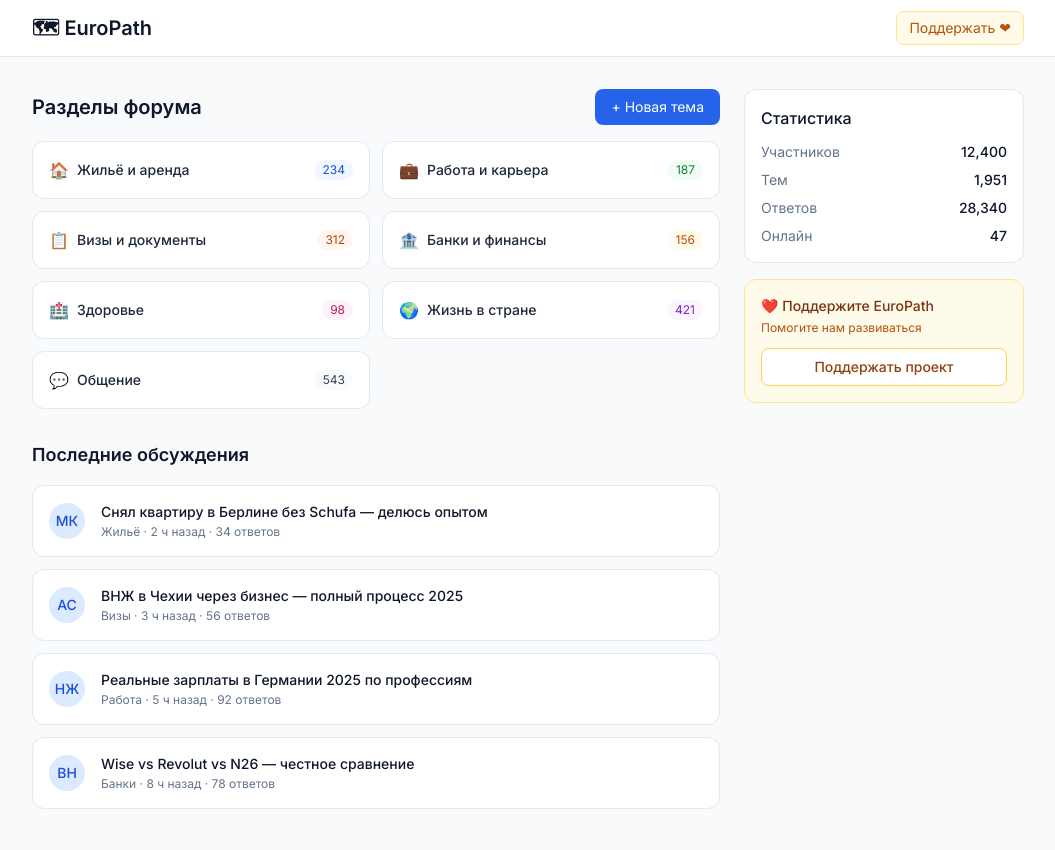
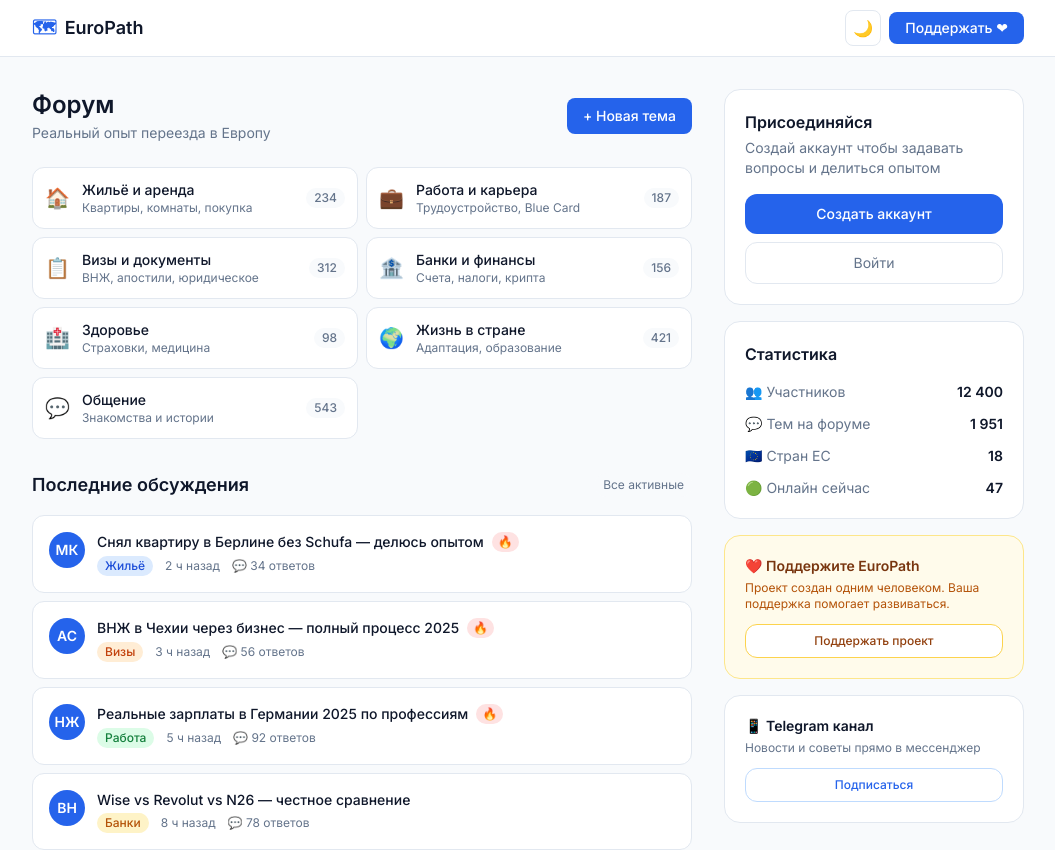
Before and after one commit to xxdkzn/europath, a Next.js app: page /forum in a window 1280 px wide. Shown: the top 850 px of the page, without its empty margins (112-1167 px from the left). Built offline with nearby package versions, Linux system fonts and the light colour scheme.

Commit message:
feat: redesign forum page with dark mode

```diff
--- a/src/app/forum/page.tsx
+++ b/src/app/forum/page.tsx
@@ -1,94 +1,182 @@
 import Link from 'next/link'
+import ThemeToggle from '@/components/ThemeToggle'
 
 const CATEGORIES = [
-  { slug: 'housing', name: 'Жильё и аренда',   count: 234, icon: '🏠', color: 'bg-blue-50 text-blue-700' },
-  { slug: 'work',    name: 'Работа и карьера',  count: 187, icon: '💼', color: 'bg-green-50 text-green-700' },
-  { slug: 'visa',    name: 'Визы и документы',  count: 312, icon: '📋', color: 'bg-orange-50 text-orange-700' },
-  { slug: 'bank',    name: 'Банки и финансы',   count: 156, icon: '🏦', color: 'bg-amber-50 text-amber-700' },
-  { slug: 'health',  name: 'Здоровье',          count: 98,  icon: '🏥', color: 'bg-pink-50 text-pink-700' },
-  { slug: 'life',    name: 'Жизнь в стране',    count: 421, icon: '🌍', color: 'bg-purple-50 text-purple-700' },
-  { slug: 'general', name: 'Общение',           count: 543, icon: '💬', color: 'bg-slate-50 text-slate-700' },
+  { slug: 'housing', name: 'Жильё и аренда',   desc: 'Квартиры, комнаты, покупка',    icon: '🏠', count: 234 },
+  { slug: 'work',    name: 'Работа и карьера',  desc: 'Трудоустройство, Blue Card',    icon: '💼', count: 187 },
+  { slug: 'visa',    name: 'Визы и документы',  desc: 'ВНЖ, апостили, юридическое',   icon: '📋', count: 312 },
+  { slug: 'bank',    name: 'Банки и финансы',   desc: 'Счета, налоги, крипта',         icon: '🏦', count: 156 },
+  { slug: 'health',  name: 'Здоровье',          desc: 'Страховки, медицина',           icon: '🏥', count: 98  },
+  { slug: 'life',    name: 'Жизнь в стране',    desc: 'Адаптация, образование',        icon: '🌍', count: 421 },
+  { slug: 'general', name: 'Общение',           desc: 'Знакомства и истории',          icon: '💬', count: 543 },
 ]
 
 const RECENT = [
-  { id: '1', title: 'Снял квартиру в Берлине без Schufa — делюсь опытом', cat: 'Жильё',  author: 'МК', time: '2 ч назад', replies: 34 },
-  { id: '2', title: 'ВНЖ в Чехии через бизнес — полный процесс 2025',     cat: 'Визы',   author: 'АС', time: '3 ч назад', replies: 56 },
-  { id: '3', title: 'Реальные зарплаты в Германии 2025 по профессиям',     cat: 'Работа', author: 'НЖ', time: '5 ч назад', replies: 92 },
-  { id: '4', title: 'Wise vs Revolut vs N26 — честное сравнение',          cat: 'Банки',  author: 'ВН', time: '8 ч назад', replies: 78 },
+  { id: '1', title: 'Снял квартиру в Берлине без Schufa — делюсь опытом', cat: 'housing', catName: 'Жильё',  author: 'МК', time: '2 ч назад',  replies: 34, hot: true  },
+  { id: '2', title: 'ВНЖ в Чехии через бизнес — полный процесс 2025',     cat: 'visa',    catName: 'Визы',   author: 'АС', time: '3 ч назад',  replies: 56, hot: true  },
+  { id: '3', title: 'Реальные зарплаты в Германии 2025 по профессиям',     cat: 'work',    catName: 'Работа', author: 'НЖ', time: '5 ч назад',  replies: 92, hot: true  },
+  { id: '4', title: 'Wise vs Revolut vs N26 — честное сравнение',          cat: 'bank',    catName: 'Банки',  author: 'ВН', time: '8 ч назад',  replies: 78, hot: false },
+  { id: '5', title: 'Как найти жильё в Праге за 2 недели',                 cat: 'housing', catName: 'Жильё',  author: 'АП', time: '1 д назад',  replies: 21, hot: false },
+  { id: '6', title: 'Blue Card EU — что это и как получить',               cat: 'work',    catName: 'Работа', author: 'ИМ', time: '2 д назад',  replies: 28, hot: false },
 ]
+
+const CAT_COLORS: Record<string, string> = {
+  housing: 'bg-blue-100 dark:bg-blue-900 text-blue-700 dark:text-blue-300',
+  work:    'bg-green-100 dark:bg-green-900 text-green-700 dark:text-green-300',
+  visa:    'bg-orange-100 dark:bg-orange-900 text-orange-700 dark:text-orange-300',
+  bank:    'bg-amber-100 dark:bg-amber-900 text-amber-700 dark:text-amber-300',
+  health:  'bg-pink-100 dark:bg-pink-900 text-pink-700 dark:text-pink-300',
+  life:    'bg-purple-100 dark:bg-purple-900 text-purple-700 dark:text-purple-300',
+  general: 'bg-slate-100 dark:bg-slate-700 text-slate-700 dark:text-slate-300',
+}
 
 export default function ForumPage() {
   return (
-    <main className="min-h-screen bg-slate-50">
-      <nav className="bg-white border-b border-slate-200 sticky top-0 z-50">
+    <main className="min-h-screen" style={{ backgroundColor: 'var(--bg)' }}>
+
+      {/* Навигация */}
+      <nav className="sticky top-0 z-50 border-b" style={{ backgroundColor: 'var(--bg-card)', borderColor: 'var(--border)' }}>
         <div className="max-w-5xl mx-auto px-4 h-14 flex items-center justify-between">
-          <Link href="/" className="text-xl font-semibold text-slate-900">🗺 EuroPath</Link>
-          <Link href="/support" className="text-sm bg-amber-50 text-amber-700 border border-amber-200 px-3 py-1.5 rounded-lg">Поддержать ❤</Link>
+          <Link href="/" className="flex items-center gap-2 font-semibold text-lg" style={{ color: 'var(--text)' }}>
+            <span className="text-blue-600">🗺</span> EuroPath
+          </Link>
+          <div className="flex items-center gap-2">
+            <ThemeToggle />
+            <Link href="/support" className="text-sm bg-blue-600 hover:bg-blue-700 text-white px-4 py-1.5 rounded-lg font-medium transition-colors">
+              Поддержать ❤
+            </Link>
+          </div>
         </div>
       </nav>
 
       <div className="max-w-5xl mx-auto px-4 py-8">
-        <div className="grid grid-cols-[1fr_280px] gap-6">
+        <div className="grid grid-cols-[1fr_300px] gap-8">
+
+          {/* Основной контент */}
           <div>
-            <div className="flex items-center justify-between mb-4">
-              <h1 className="text-xl font-semibold text-slate-900">Разделы форума</h1>
-              <Link href="/forum/new" className="text-sm bg-blue-600 text-white px-4 py-2 rounded-lg hover:bg-blue-700">
+            {/* Заголовок + кнопка */}
+            <div className="flex items-center justify-between mb-6">
+              <div>
+                <h1 className="text-2xl font-semibold" style={{ color: 'var(--text)' }}>Форум</h1>
+                <p className="text-sm mt-0.5" style={{ color: 'var(--text-muted)' }}>Реальный опыт переезда в Европу</p>
+              </div>
+              <Link href="/auth/register" className="text-sm bg-blue-600 hover:bg-blue-700 text-white px-4 py-2 rounded-lg font-medium transition-colors">
                 + Новая тема
               </Link>
             </div>
 
-            <div className="grid grid-cols-2 gap-3 mb-8">
+            {/* Категории */}
+            <div className="grid grid-cols-2 gap-2 mb-8">
               {CATEGORIES.map((cat) => (
                 <Link key={cat.slug} href={`/forum/${cat.slug}`}
-                  className="bg-white rounded-xl border border-slate-200 p-4 hover:border-slate-300 transition-all">
-                  <div className="flex items-center justify-between">
-                    <div className="flex items-center gap-2">
-                      <span>{cat.icon}</span>
-                      <span className="font-medium text-slate-800 text-sm">{cat.name}</span>
-                    </div>
-                    <span className={`text-xs px-2 py-0.5 rounded-full ${cat.color}`}>{cat.count}</span>
+                  className="flex items-center gap-3 p-3 rounded-xl border transition-all hover:border-blue-300 dark:hover:border-blue-700"
+                  style={{ backgroundColor: 'var(--bg-card)', borderColor: 'var(--border)' }}>
+                  <span className="text-xl">{cat.icon}</span>
+                  <div className="flex-1 min-w-0">
+                    <div className="text-sm font-medium truncate" style={{ color: 'var(--text)' }}>{cat.name}</div>
+                    <div className="text-xs truncate" style={{ color: 'var(--text-muted)' }}>{cat.desc}</div>
                   </div>
+                  <span className="text-xs font-medium px-2 py-0.5 rounded-full flex-shrink-0" style={{ backgroundColor: 'var(--bg)', color: 'var(--text-muted)' }}>
+                    {cat.count}
+                  </span>
                 </Link>
               ))}
             </div>
 
-            <h2 className="text-lg font-semibold text-slate-900 mb-4">Последние обсуждения</h2>
-            <div className="space-y-3">
+            {/* Последние темы */}
+            <div className="flex items-center justify-between mb-4">
+              <h2 className="text-lg font-semibold" style={{ color: 'var(--text)' }}>Последние обсуждения</h2>
+              <span className="text-xs px-2 py-1 rounded-full" style={{ backgroundColor: 'var(--bg)', color: 'var(--text-muted)' }}>
+                Все активные
+              </span>
+            </div>
+
+            <div className="space-y-2">
               {RECENT.map((t) => (
                 <Link key={t.id} href={`/forum/thread/${t.id}`}
-                  className="bg-white rounded-xl border border-slate-200 p-4 flex items-center gap-4 hover:border-slate-300 transition-all block">
-                  <div className="w-9 h-9 rounded-full bg-blue-100 text-blue-700 flex items-center justify-center text-sm font-medium flex-shrink-0">
+                  className="flex items-start gap-3 p-4 rounded-xl border transition-all hover:border-blue-300 dark:hover:border-blue-700 block"
+                  style={{ backgroundColor: 'var(--bg-card)', borderColor: 'var(--border)' }}>
+                  {/* Аватар */}
+                  <div className="w-9 h-9 rounded-full bg-blue-600 text-white flex items-center justify-center text-sm font-semibold flex-shrink-0">
                     {t.author}
                   </div>
+                  {/* Контент */}
                   <div className="flex-1 min-w-0">
-                    <p className="font-medium text-slate-900 text-sm truncate">{t.title}</p>
-                    <p className="text-xs text-slate-500 mt-0.5">{t.cat} · {t.time} · {t.replies} ответов</p>
+                    <div className="flex items-start gap-2 mb-1">
+                      <p className="text-sm font-medium leading-snug" style={{ color: 'var(--text)' }}>{t.title}</p>
+                      {t.hot && (
+                        <span className="flex-shrink-0 text-xs bg-red-100 dark:bg-red-900 text-red-600 dark:text-red-400 px-1.5 py-0.5 rounded-full font-medium">
+                          🔥
+                        </span>
+                      )}
+                    </div>
+                    <div className="flex items-center gap-3 text-xs" style={{ color: 'var(--text-muted)' }}>
+                      <span className={`px-2 py-0.5 rounded-full text-xs font-medium ${CAT_COLORS[t.cat]}`}>{t.catName}</span>
+                      <span>{t.time}</span>
+                      <span>💬 {t.replies} ответов</span>
+                    </div>
                   </div>
                 </Link>
               ))}
             </div>
           </div>
 
+          {/* Сайдбар */}
           <div className="space-y-4">
-            <div className="bg-white rounded-xl border border-slate-200 p-4">
-              <h3 className="font-medium text-slate-900 mb-3">Статистика</h3>
-              <div className="space-y-2">
-                {[['Участников','12,400'],['Тем','1,951'],['Ответов','28,340'],['Онлайн','47']].map(([l,v]) => (
-                  <div key={l} className="flex justify-between text-sm">
-                    <span className="text-slate-500">{l}</span>
-                    <span className="font-medium text-slate-900">{v}</span>
+
+            {/* Вступить */}
+            <div className="rounded-2xl border p-5" style={{ backgroundColor: 'var(--bg-card)', borderColor: 'var(--border)' }}>
+              <h3 className="font-semibold mb-1" style={{ color: 'var(--text)' }}>Присоединяйся</h3>
+              <p className="text-sm mb-4" style={{ color: 'var(--text-muted)' }}>
+                Создай аккаунт чтобы задавать вопросы и делиться опытом
+              </p>
+              <Link href="/auth/register" className="block text-center text-sm font-medium bg-blue-600 hover:bg-blue-700 text-white py-2.5 rounded-xl transition-colors mb-2">
+                Создать аккаунт
+              </Link>
+              <Link href="/auth/login" className="block text-center text-sm py-2.5 rounded-xl border transition-colors" style={{ borderColor: 'var(--border)', color: 'var(--text-muted)' }}>
+                Войти
+              </Link>
+            </div>
+
+            {/* Статистика */}
+            <div className="rounded-2xl border p-5" style={{ backgroundColor: 'var(--bg-card)', borderColor: 'var(--border)' }}>
+              <h3 className="font-semibold mb-4" style={{ color: 'var(--text)' }}>Статистика</h3>
+              <div className="space-y-3">
+                {[
+                  { l: 'Участников', v: '12 400', icon: '👥' },
+                  { l: 'Тем на форуме', v: '1 951', icon: '💬' },
+                  { l: 'Стран ЕС', v: '18', icon: '🇪🇺' },
+                  { l: 'Онлайн сейчас', v: '47', icon: '🟢' },
+                ].map(({ l, v, icon }) => (
+                  <div key={l} className="flex items-center justify-between">
+                    <span className="text-sm" style={{ color: 'var(--text-muted)' }}>{icon} {l}</span>
+                    <span className="text-sm font-semibold" style={{ color: 'var(--text)' }}>{v}</span>
                   </div>
                 ))}
               </div>
             </div>
 
-            <div className="bg-amber-50 rounded-xl border border-amber-200 p-4">
-              <p className="text-sm font-medium text-amber-900 mb-1">❤️ Поддержите EuroPath</p>
-              <p className="text-xs text-amber-700 mb-3">Помогите нам развиваться</p>
-              <Link href="/support" className="block text-center text-sm font-medium text-amber-800 border border-amber-300 bg-white py-2 rounded-lg hover:bg-amber-50">
+            {/* Поддержать */}
+            <div className="rounded-2xl border border-amber-200 dark:border-amber-800 p-5 bg-amber-50 dark:bg-amber-950">
+              <p className="text-sm font-semibold text-amber-900 dark:text-amber-300 mb-1">❤️ Поддержите EuroPath</p>
+              <p className="text-xs text-amber-700 dark:text-amber-400 mb-3">
+                Проект создан одним человеком. Ваша поддержка помогает развиваться.
+              </p>
+              <Link href="/support" className="block text-center text-xs font-medium text-amber-800 dark:text-amber-300 border border-amber-300 dark:border-amber-700 bg-white dark:bg-transparent py-2 rounded-xl hover:bg-amber-50 transition-colors">
                 Поддержать проект
               </Link>
             </div>
+
+            {/* Telegram */}
+            <div className="rounded-2xl border p-5" style={{ backgroundColor: 'var(--bg-card)', borderColor: 'var(--border)' }}>
+              <p className="text-sm font-semibold mb-1" style={{ color: 'var(--text)' }}>📱 Telegram канал</p>
+              <p className="text-xs mb-3" style={{ color: 'var(--text-muted)' }}>Новости и советы прямо в мессенджер</p>
+              <a href="https://t.me/euro_path" target="_blank"
+                className="block text-center text-xs font-medium py-2 rounded-xl border transition-colors hover:bg-blue-50 dark:hover:bg-blue-950 text-blue-600 dark:text-blue-400 border-blue-200 dark:border-blue-800">
+                Подписаться
+              </a>
+            </div>
+
           </div>
         </div>
       </div>
```
